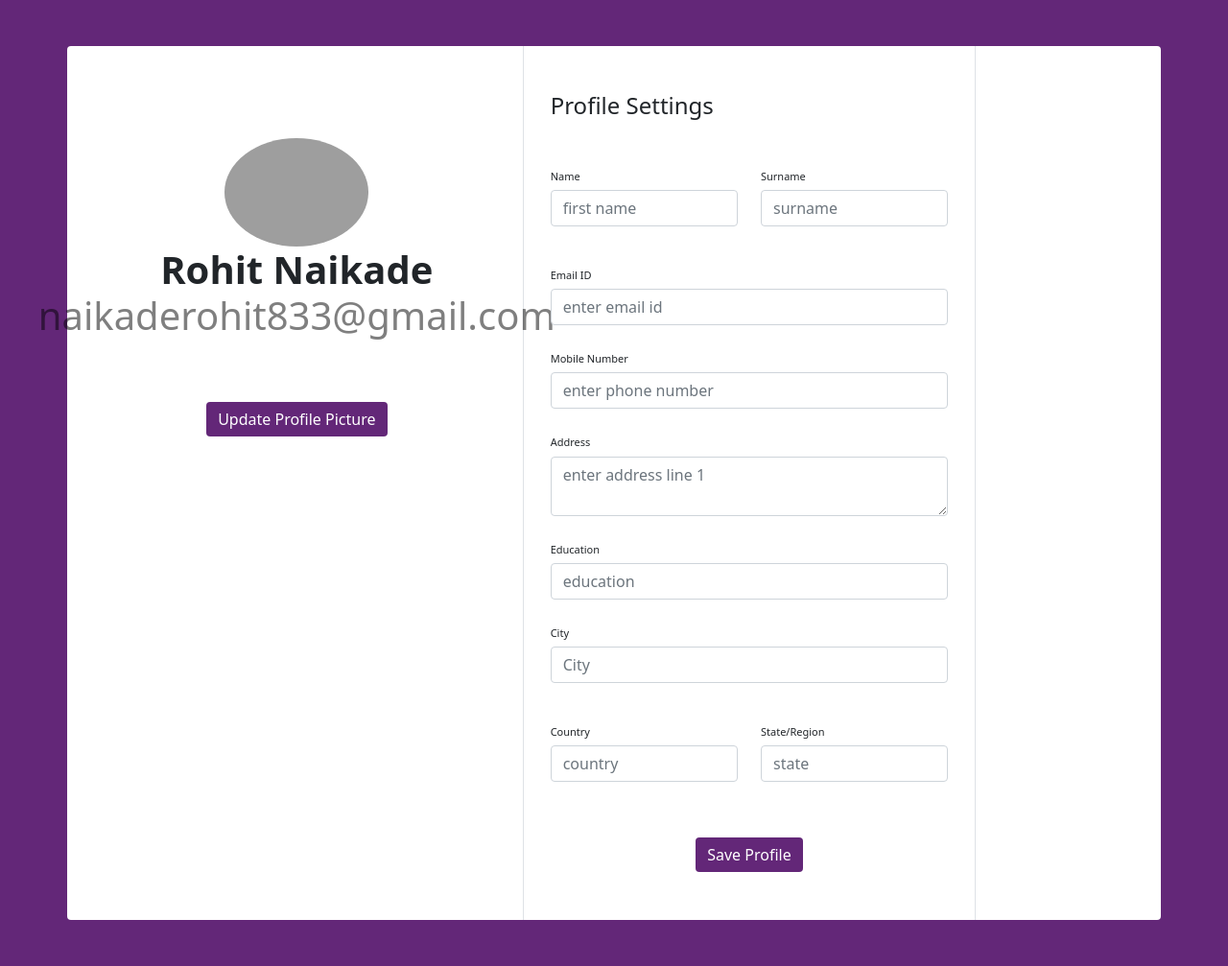
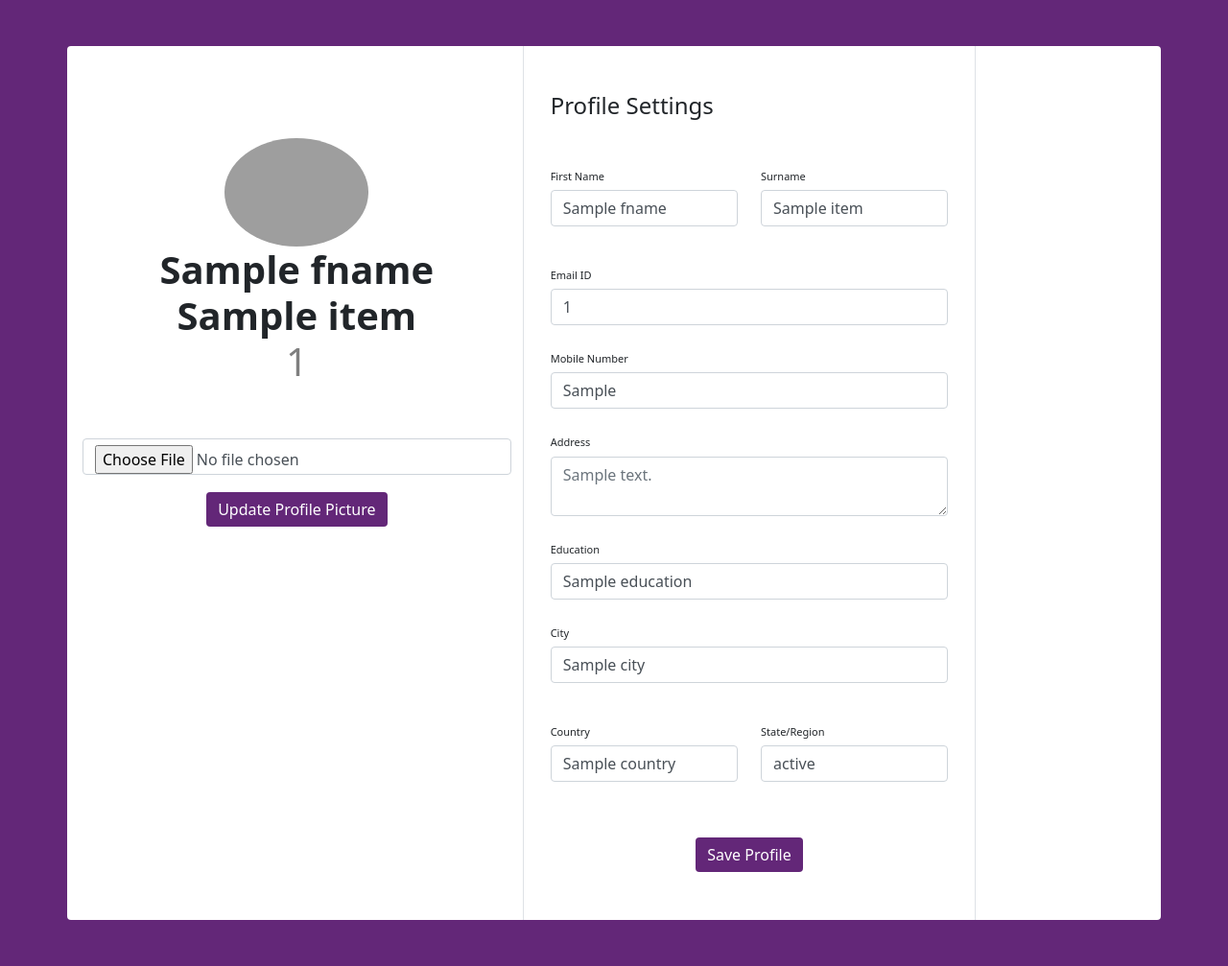
Before and after one commit to RohitNaikade1/Interntracker, a Flask app: page /profile in a window 1280 px wide. Shown: the part 56-1063 px from the top of the page at 96% size. Run offline with Flask 2, Linux system fonts and the light colour scheme; the visitor is signed in with stand-in values (Sample User, id 1); a database or web service that is not in the repository returns one stand-in record (values such as "Sample title"); some libraries are stand-ins or nearby versions; grey boxes are pictures that could not be loaded.

Commit message:
06/12/2021

```diff
--- a/templates/base.html
+++ b/templates/base.html
@@ -9,7 +9,8 @@
     <!-- Bootstrap CSS -->
     <link rel="stylesheet" href="https://stackpath.bootstrapcdn.com/bootstrap/4.3.1/css/bootstrap.min.css"
         integrity="sha384-ggOyR0iXCbMQv3Xipma34MD+dH/1fQ784/j6cY/iJTQUOhcWr7x9JvoRxT2MZw1T" crossorigin="anonymous">
-        <link rel="stylesheet" href="{{ url_for('static',filename='style.css') }}" crossorigin="anonymous">
+
+    <link rel="stylesheet" href="{{ url_for('static',filename='style.css') }}" crossorigin="anonymous">
     {% block styles %}
 
     {% endblock %}
--- a/templates/profile.html
+++ b/templates/profile.html
@@ -34,10 +34,23 @@ Profile
             <div class="col-md-5 border-right">
                 <div class="d-flex flex-column align-items-center text-center p-3 py-5"><img class="rounded-circle mt-5"
                         width="150px"
-                        src="https://st3.depositphotos.com/15648834/17930/v/600/depositphotos_179308454-stock-illustration-unknown-person-silhouette-glasses-profile.jpg"><span
-                        class="font-weight-bold">Rohit Naikade</span><span
-                        class="text-black-50">naikaderohit833@gmail.com</span><span> </span></div>
-                <div class="mt-2 text-center"><button class="btn btn-primary profile-button" type="button">Update Profile Picture</button></div>
+
+                        {% if data.url %}
+                        src="{{ data.url }} "
+                        {% else %}
+                        src="https://st3.depositphotos.com/15648834/17930/v/600/depositphotos_179308454-stock-illustration-unknown-person-silhouette-glasses-profile.jpg"
+                        {% endif %}
+                        >
+                        <span class="font-weight-bold">{{ data.fname }} {{ data.sname }} </span><span class="text-black-50">{{
+                        data.emailId }}</span><span> </span></div>
+
+                <form action="{{ url_for('profilepic') }}" method=post enctype="multipart/form-data">
+                    <div class="mt-2 text-center"><input type="file" name="file" class="form-control" placeholder="">
+                    </div>
+                    <div class="mt-2 text-center"><button class="btn btn-primary profile-button" type="submit">Update
+                            Profile Picture</button></div>
+                </form>
+
             </div>
             <div class="col-md-5 border-right">
                 <div class="p-3 py-5">
@@ -46,29 +59,92 @@ Profile
                     </div>
                     <form action="{{url_for('profile')}}" method=post>
                         <div class="row mt-2">
-                        <div class="col-md-6"><label class="labels">Name</label><input type="text" name="fname" class="form-control"
-                                placeholder="first name" value=""></div>
+
+                            {% if data.fname %}
+                            <div class="col-md-6"><label class="labels">First Name</label><input type="text"
+                                    name="fname" class="form-control" placeholder="" value="{{ data.fname }}"></div>
+                            {% else %}
+                            <div class="col-md-6"><label class="labels">First Name</label><input type="text"
+                                    name="fname" class="form-control" placeholder="First Name" value=""></div>
+                            {% endif %}
+
+                            {% if data.sname %}
                             <div class="col-md-6"><label class="labels">Surname</label><input type="text" name="sname"
-                                class="form-control" value="" placeholder="surname"></div>
-                    </div>
-                    <div class="row mt-3">
-                        <div class="col-md-12"><label class="labels">Email ID</label><input type="text" name="email"
-                                class="form-control" placeholder="enter email id" value=""></div>
-                        <div class="col-md-12"><label class="labels">Mobile Number</label><input type="text" name="mobNo"
-                                class="form-control" placeholder="enter phone number" value=""></div>
-                        <div class="col-md-12"><label class="labels">Address</label><textarea type="text" name="address"
-                                class="form-control" placeholder="enter address line 1" value=""></textarea></div>
-                        <div class="col-md-12"><label class="labels">Education</label><input type="text" name="education"
-                                class="form-control" placeholder="education" value=""></div>
-                        <div class="col-md-12"><label class="labels">City</label><input type="text" class="form-control" name="city"
-                                placeholder="City" value=""></div>
+                                    class="form-control" value="{{ data.sname }}" placeholder=""></div>
+                            {% else %}
+                            <div class="col-md-6"><label class="labels">Surname</label><input type="text" name="sname"
+                                    class="form-control" placeholder="Surname" value=""></div>
+                            {% endif %}
+
 
                         </div>
                         <div class="row mt-3">
+
+                            {% if data.emailId %}
+                            <div class="col-md-12"><label class="labels">Email ID</label><input type="text" name="email"
+                                    class="form-control" placeholder="" value="{{ data.emailId }}"></div>
+                            {% else %}
+                            <div class="col-md-12"><label class="labels">Email ID</label><input type="text" name="email"
+                                    class="form-control" placeholder="enter email id" value=""></div>
+                            {% endif %}
+
+                            {% if data.mobNo %}
+                            <div class="col-md-12"><label class="labels">Mobile Number</label><input type="text"
+                                    name="mobNo" class="form-control" placeholder="" value="{{ data.mobNo }}"></div>
+                            {% else %}
+                            <div class="col-md-12"><label class="labels">Mobile Number</label><input type="text"
+                                    name="mobNo" class="form-control" placeholder="enter phone number" value=""></div>
+                            {% endif %}
+
+                            {% if data.address %}
+                            <div class="col-md-12"><label class="labels">Address</label><textarea type="text"
+                                    name="address" class="form-control" placeholder="{{ data.address }}"
+                                    value=""></textarea></div>
+                            {% else %}
+                            <div class="col-md-12"><label class="labels">Address</label><textarea type="text"
+                                    name="address" class="form-control" placeholder="Enter Address" value=""></textarea>
+                            </div>
+                            {% endif %}
+
+                            {% if data.education %}
+                            <div class="col-md-12"><label class="labels">Education</label><input type="text"
+                                    name="education" class="form-control" placeholder="education"
+                                    value="{{ data.education }}"></div>
+                            {% else %}
+                            <div class="col-md-12"><label class="labels">Education</label><input type="text"
+                                    name="education" class="form-control" placeholder="education" value=""></div>
+                            {% endif %}
+
+                            {% if data.city %}
+                            <div class="col-md-12"><label class="labels">City</label><input type="text"
+                                    class="form-control" name="city" placeholder="City" value="{{ data.city }}"></div>
+                            {% else %}
+                            <div class="col-md-12"><label class="labels">City</label><input type="text"
+                                    class="form-control" name="city" placeholder="City" value=""></div>
+                            {% endif %}
+
+
+                        </div>
+                        <div class="row mt-3">
+
+                            {% if data.country %}
+                            <div class="col-md-6"><label class="labels">Country</label><input type="text" name="country"
+                                    class="form-control" placeholder="country" value="{{ data.country }}"></div>
+                            {% else %}
                             <div class="col-md-6"><label class="labels">Country</label><input type="text" name="country"
                                     class="form-control" placeholder="country" value=""></div>
-                        <div class="col-md-6"><label class="labels">State/Region</label><input type="text" name="state"
-                                class="form-control" value="" placeholder="state"></div>
+                            {% endif %}
+
+
+                            {% if data.state %}
+                            <div class="col-md-6"><label class="labels">State/Region</label><input type="text"
+                                    name="state" class="form-control" value="{{ data.state }}" placeholder="state">
+                            </div>
+                            {% else %}
+                            <div class="col-md-6"><label class="labels">State/Region</label><input type="text"
+                                    name="state" class="form-control" value="" placeholder="state"></div>
+                            {% endif %}
+
                         </div>
                         <div class="mt-5 text-center"><button class="btn btn-primary profile-button" type="submit">Save
                                 Profile</button></div>
```
Also changed, not shown: intern.py (+60 -13 lines), static/profiles/12_06_2021, 15:45:24Screenshot_from_2021-11-24_11-22-57.png (added), static/profiles/12_06_2021, 15:49:38Screenshot_from_2021-11-24_11-05-18.png (added), static/profiles/12_06_2021, 16:01:48Screenshot_from_2021-11-24_11-05-18.png (added), static/profiles/12_06_2021, 16:02:43Screenshot_from_2021-11-24_11-05-18.png (added), static/profiles/12_06_2021, 16:03:17Screenshot_from_2021-11-24_11-05-18.png (added), static/profiles/12_06_2021, 16:03:59Screenshot_from_2021-11-24_11-05-18.png (added), static/profiles/12_06_2021, 16:05:25Screenshot_from_2021-11-24_11-05-18.png (added), static/profiles/12_06_2021, 16:06:17Screenshot_from_2021-11-24_11-33-22.png (added), static/profiles/12_06_2021, 16:08:59Screenshot_from_2021-11-24_11-22-57.png (added), static/profiles/12_06_2021, 18:36:40Screenshot_from_2021-11-24_11-42-13.png (added), 1 other file. Lines whose indentation alone changed are shown as unchanged.
